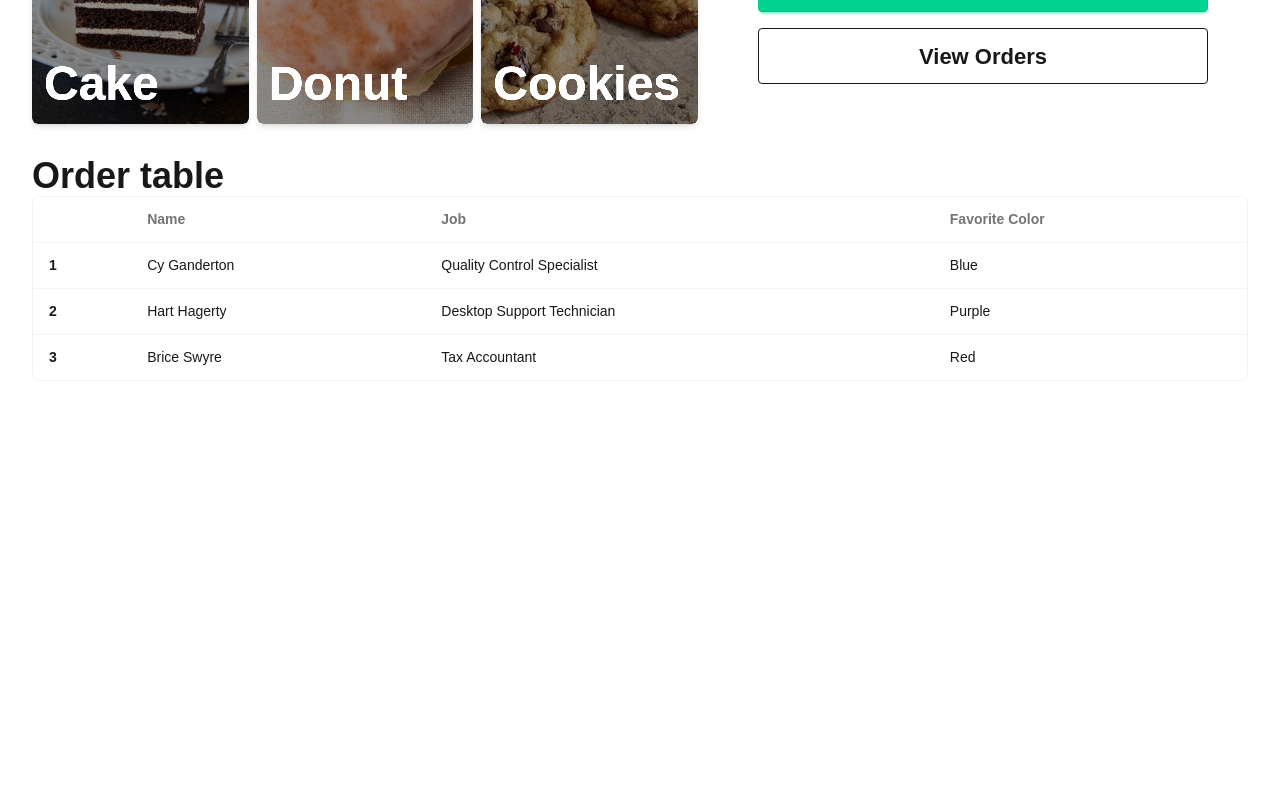
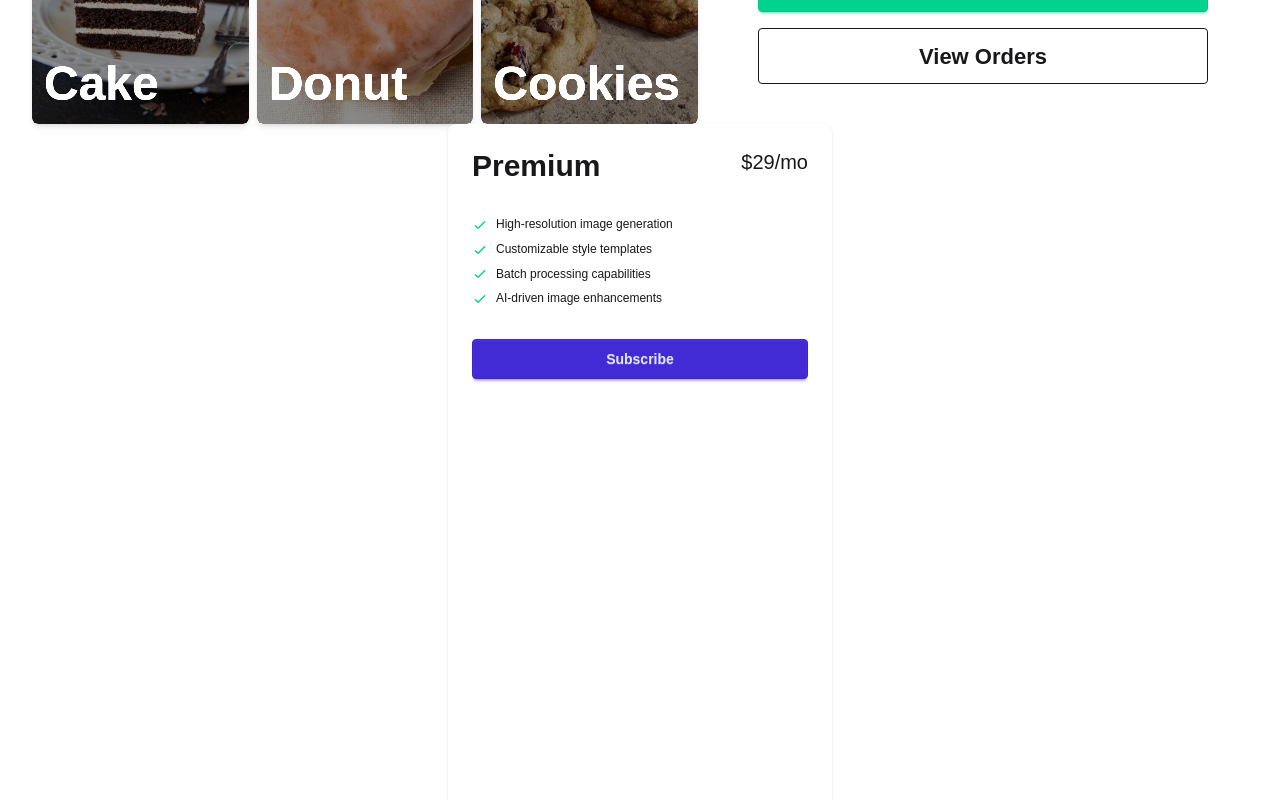
Before and after one commit to Peris-rana/serveit, a React (Vite) app: page / in a window 1280 px wide. Shown: the part 720-1520 px from the top of the page. Built offline with nearby package versions, Linux system fonts and the light colour scheme.

Commit message:
feat: add toast and take multiple orders

```diff
--- a/package.json
+++ b/package.json
@@ -13,6 +13,7 @@
     "@tailwindcss/vite": "^4.1.6",
     "react": "^19.1.0",
     "react-dom": "^19.1.0",
+    "react-toastify": "^11.0.5",
     "tailwindcss": "^4.1.6"
   },
   "devDependencies": {
--- a/src/App.jsx
+++ b/src/App.jsx
@@ -1,7 +1,9 @@
-import './App.css'
-import Menu from './components/Menu'
-import Bill from './components/Bill'
-import OrderTable from './components/OrderTable';
+import "./App.css";
+import Menu from "./components/Menu";
+import Bill from "./components/Bill";
+import OrderTable from "./components/OrderTable";
+import { ToastContainer, Bounce } from "react-toastify";
+import "react-toastify/dist/ReactToastify.css";
 const App = () => {
   return (
     <>
@@ -9,9 +11,22 @@
         <Menu />
         <Bill />
       </div>
-      <OrderTable/>
+      <OrderTable />
+      <ToastContainer
+        position="top-left"
+        autoClose={1500}
+        hideProgressBar={true}
+        newestOnTop={false}
+        closeOnClick
+        rtl={false}
+        pauseOnFocusLoss
+        draggable
+        pauseOnHover
+        theme="dark"
+        transition={Bounce}
+      />{" "}
     </>
   );
-}
+};
 
-export default App
+export default App;
--- a/src/components/Invoice.jsx
+++ b/src/components/Invoice.jsx
@@ -65,7 +65,7 @@
           </tfoot>
         </table>
       </div>
-      <OrderNowButton />
+      <OrderNowButton foodMap={foodMap} total={total} />
       <ViewOrders />
     </>
   );
--- a/src/components/OrderNowButton.jsx
+++ b/src/components/OrderNowButton.jsx
@@ -1,6 +1,31 @@
-const OrderNowButton = () => {
+import { useState, useEffect } from "react";
+import { toast } from "react-toastify";
+
+const OrderNowButton = ({ foodMap, total }) => {
+  const [orders, setOrders] = useState([]);
+
+  useEffect(() => {
+    const saved = localStorage.getItem("Orders");
+    if (saved) {
+      return setOrders(JSON.parse(saved));
+    }
+  }, []);
+  const handleClick = () => {
+    if (Object.keys(foodMap).length === 0) {
+      toast.error("Please select");
+      return;
+    }
+    const newOrder = { order: foodMap, total: total };
+    const updatedOrders = [...orders, newOrder];
+    setOrders(updatedOrders);
+    localStorage.setItem("Orders", JSON.stringify(updatedOrders));
+    toast.success("Order placed successfully");
+  };
   return (
-    <button className="btn btn-success sm:btn-sm md:btn-md lg:btn-lg xl:btn-xl mb-4 mt-auto text-amber-50">
+    <button
+      className="btn btn-success sm:btn-sm md:btn-md lg:btn-lg xl:btn-xl mb-4 mt-auto text-amber-50"
+      onClick={handleClick}
+    >
       Order Now
     </button>
   );
--- a/src/components/OrderTable.jsx
+++ b/src/components/OrderTable.jsx
@@ -1,44 +1,90 @@
 const OrderTable = () => {
   return (
-    <div className="min-h-screen" id="order-table">
-      <div className="text-4xl font-bold mt-8">Order table</div>
-      <div className="overflow-x-auto rounded-box border border-base-content/5 ">
-        <table className="table">
-          {/* head */}
-          <thead>
-            <tr>
-              <th></th>
-              <th>Name</th>
-              <th>Job</th>
-              <th>Favorite Color</th>
-            </tr>
-          </thead>
-          <tbody>
-            {/* row 1 */}
-            <tr>
-              <th>1</th>
-              <td>Cy Ganderton</td>
-              <td>Quality Control Specialist</td>
-              <td>Blue</td>
-            </tr>
-            {/* row 2 */}
-            <tr>
-              <th>2</th>
-              <td>Hart Hagerty</td>
-              <td>Desktop Support Technician</td>
-              <td>Purple</td>
-            </tr>
-            {/* row 3 */}
-            <tr>
-              <th>3</th>
-              <td>Brice Swyre</td>
-              <td>Tax Accountant</td>
-              <td>Red</td>
-            </tr>
-          </tbody>
-        </table>
-      </div>
-    </div>
+    <>
+      <section id="order-table" className=" min-h-screen flex justify-around">
+        <div className="card w-96 bg-base-100 shadow-sm">
+          <div className="card-body">
+            <div className="flex justify-between">
+              <h2 className="text-3xl font-bold">Premium</h2>
+              <span className="text-xl">$29/mo</span>
+            </div>
+            <ul className="mt-6 flex flex-col gap-2 text-xs">
+              <li>
+                <svg
+                  xmlns="http://www.w3.org/2000/svg"
+                  className="size-4 me-2 inline-block text-success"
+                  fill="none"
+                  viewBox="0 0 24 24"
+                  stroke="currentColor"
+                >
+                  <path
+                    strokeLinecap="round"
+                    strokeLinejoin="round"
+                    strokeWidth="2"
+                    d="M5 13l4 4L19 7"
+                  />
+                </svg>
+                <span>High-resolution image generation</span>
+              </li>
+              <li>
+                <svg
+                  xmlns="http://www.w3.org/2000/svg"
+                  className="size-4 me-2 inline-block text-success"
+                  fill="none"
+                  viewBox="0 0 24 24"
+                  stroke="currentColor"
+                >
+                  <path
+                    strokeLinecap="round"
+                    strokeLinejoin="round"
+                    strokeWidth="2"
+                    d="M5 13l4 4L19 7"
+                  />
+                </svg>
+                <span>Customizable style templates</span>
+              </li>
+              <li>
+                <svg
+                  xmlns="http://www.w3.org/2000/svg"
+                  className="size-4 me-2 inline-block text-success"
+                  fill="none"
+                  viewBox="0 0 24 24"
+                  stroke="currentColor"
+                >
+                  <path
+                    strokeLinecap="round"
+                    strokeLinejoin="round"
+                    strokeWidth="2"
+                    d="M5 13l4 4L19 7"
+                  />
+                </svg>
+                <span>Batch processing capabilities</span>
+              </li>
+              <li>
+                <svg
+                  xmlns="http://www.w3.org/2000/svg"
+                  className="size-4 me-2 inline-block text-success"
+                  fill="none"
+                  viewBox="0 0 24 24"
+                  stroke="currentColor"
+                >
+                  <path
+                    strokeLinecap="round"
+                    strokeLinejoin="round"
+                    strokeWidth="2"
+                    d="M5 13l4 4L19 7"
+                  />
+                </svg>
+                <span>AI-driven image enhancements</span>
+              </li>
+            </ul>
+            <div className="mt-6">
+              <button className="btn btn-primary btn-block">Subscribe</button>
+            </div>
+          </div>
+        </div>
+      </section>
+    </>
   );
 };
 
```
Also changed, not shown: 1 other file (tests, documents, lock files or other folders).
